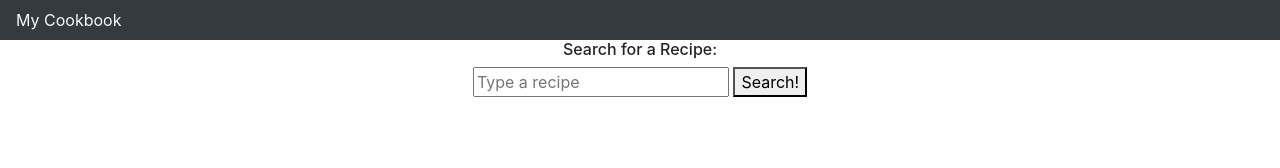
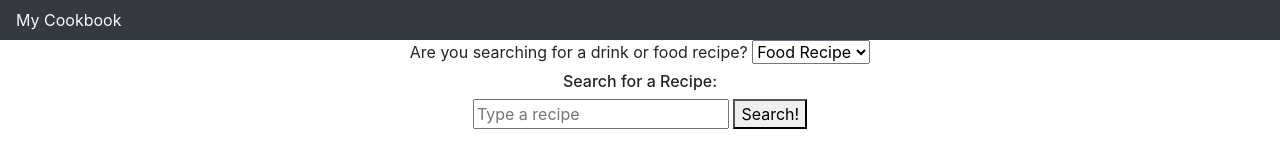
Before and after one commit to elenabaurkot/myCookBook, a plain HTML site: page index.html in a window 1280 px wide. Drawn offline with nearby package versions, Linux system fonts and the light colour scheme.

Commit message:
drop down select created for whether user wants to search for a drink or food recipe

```diff
--- a/index.html
+++ b/index.html
@@ -11,17 +11,18 @@
   <body class="text-center">
     <nav class="navbar bg-dark text-light">My Cookbook</nav>
     <div id="search">
+      <label for="recipe-type">Are you searching for a drink or food recipe?</label>
+      <select>
+        <option value="food">Food Recipe</option>
+        <option value="drink">Drink Recipe</option>
+      </select>
+
       <h6>Search for a Recipe: </h6>
       <input id="drink-search" placeholder="Type a recipe"></input>
       <button id="search-button">Search!</button>
     </div>
     <div class="flex-container">
-      <div id="recipe-return">
-      <!-- <h5 id="recipe-title"></h5>
-      <div id="ingredients"></div>
-      <div id="description"></div>
-      <div id="image-spot"></div> -->
-      </div>
+      <div id="recipe-return"></div>
     </div>
     <!-- link to scripts -->
     <script src="https://code.jquery.com/jquery-3.5.1.min.js"></script>
```
